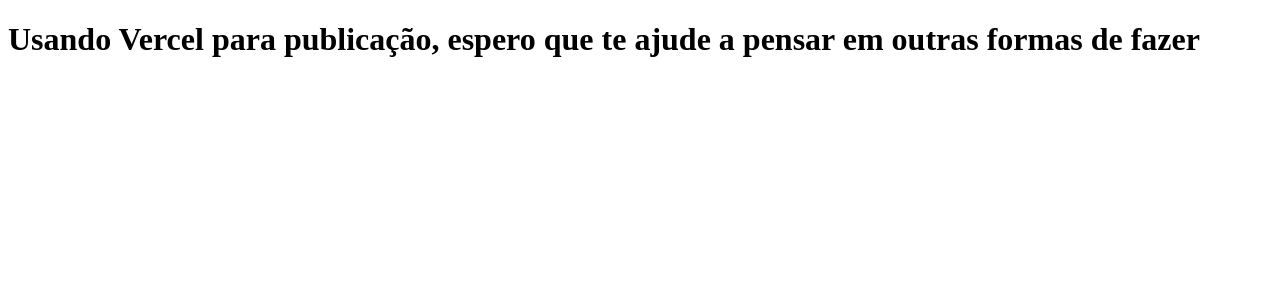
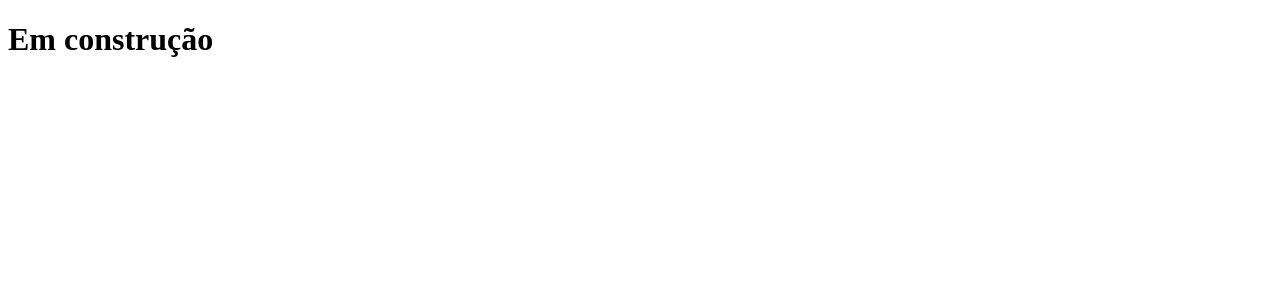
Before and after one commit to GabrielDargas/clone-tabnews, a Next.js app: page / in a window 1280 px wide. Shown: the top 300 px of the page. Built offline with nearby package versions, Linux system fonts and the light colour scheme.

Commit message:
Alteração frase em construção

```diff
--- a/pages/index.js
+++ b/pages/index.js
@@ -1,10 +1,5 @@
 function Home() {
-  return (
-    <h1>
-      Usando Vercel para publicação, espero que te ajude a pensar em outras
-      formas de fazer
-    </h1>
-  );
+  return <h1>Em construção</h1>;
 }
 
 export default Home;
```
